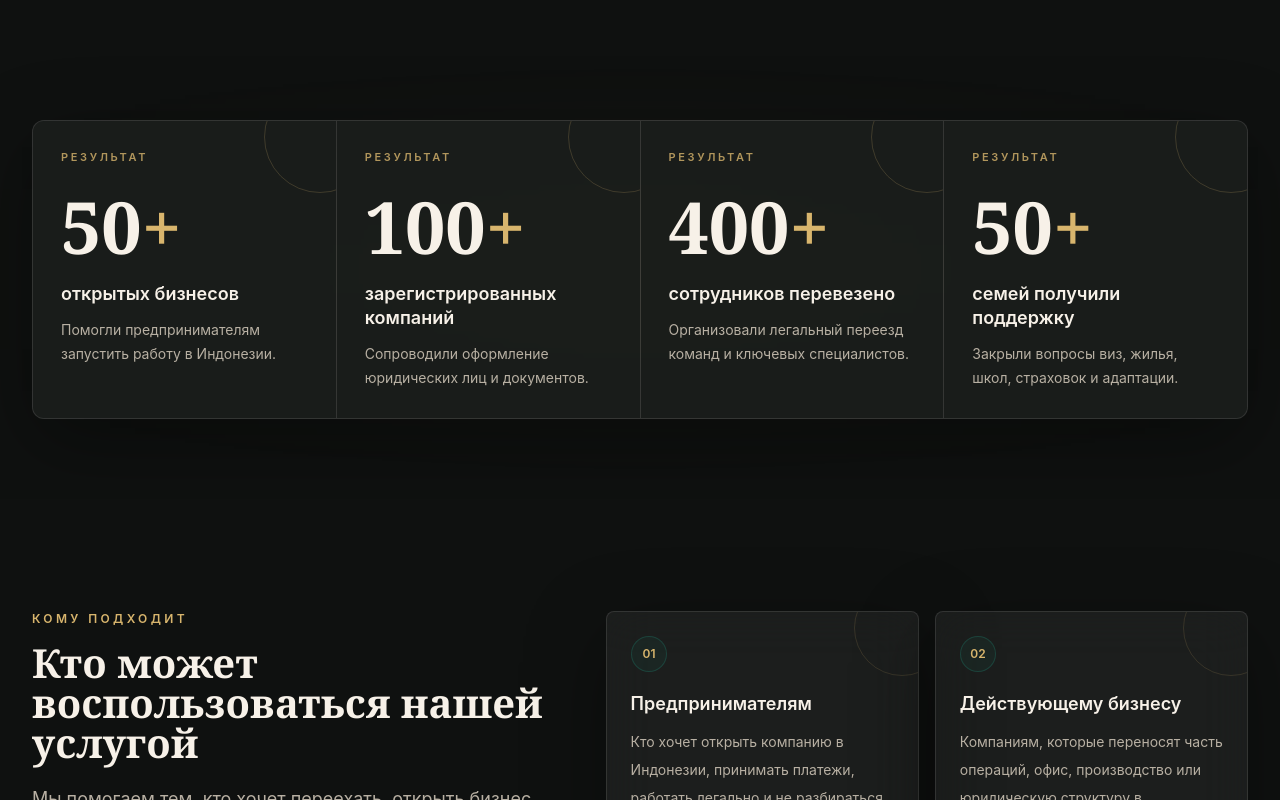
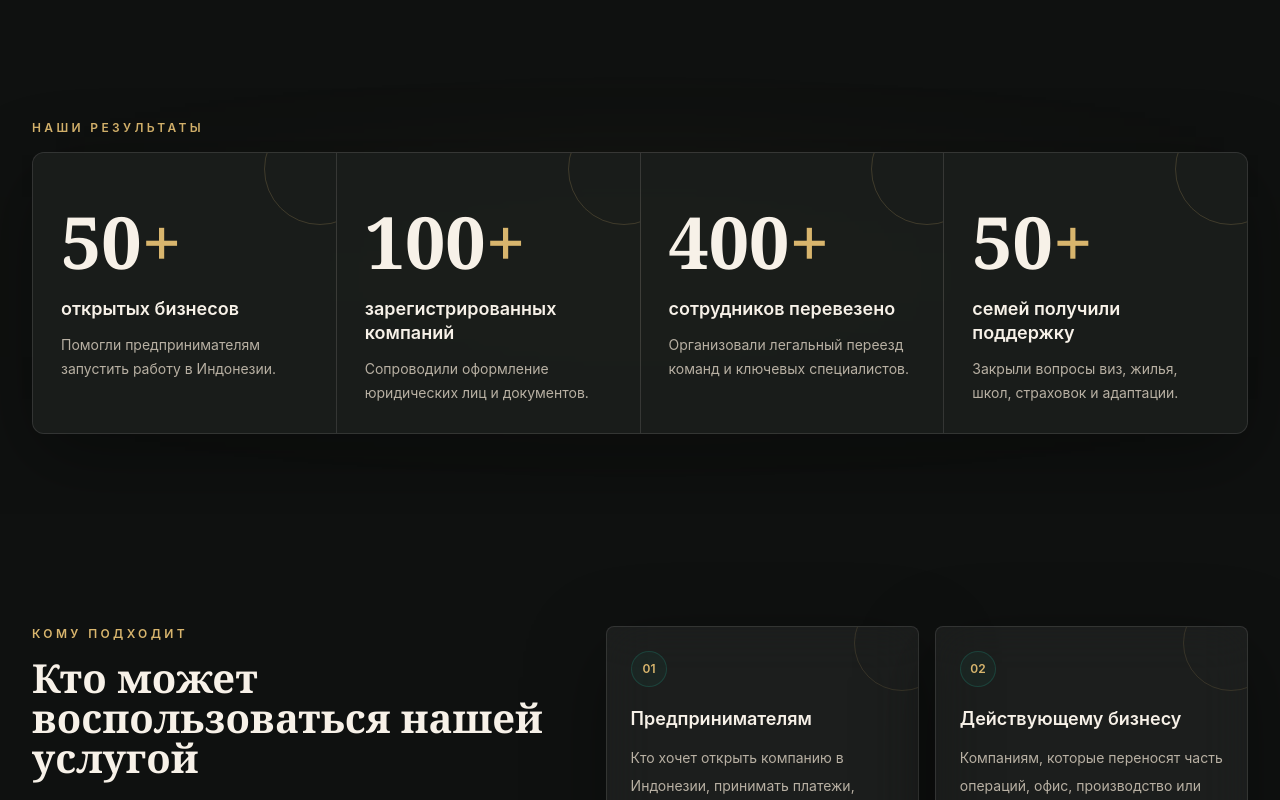
Before and after one commit to Slavik6661/langing, a React (Vite) app: page / in a window 1280 px wide. Shown: the part 880-1680 px from the top of the page. Built offline with nearby package versions, Linux system fonts and the light colour scheme.

Commit message:
Updated image links and added the "Our Results" header to the statistics section

```diff
--- a/src/data/images.js
+++ b/src/data/images.js
@@ -1,7 +1,7 @@
 export const images = {
   hero: "https://images.unsplash.com/photo-1741682740026-4147b4197806?auto=format&fit=crop&fm=jpg&q=78&w=1800",
   business:
-    "https://images.unsplash.com/photo-1741682740026-4147b4197806?auto=format&fit=crop&fm=jpg&q=76&w=1400",
+    "https://images.pexels.com/photos/8933650/pexels-photo-8933650.jpeg?auto=compress&cs=tinysrgb&w=1400",
   property:
     "https://images.unsplash.com/photo-1728048756779-ed7f123d371f?auto=format&fit=crop&fm=jpg&q=76&w=1400",
   family:
--- a/src/sections/StatsSection.jsx
+++ b/src/sections/StatsSection.jsx
@@ -70,7 +70,11 @@ export default function StatsSection() {
       className="relative isolate overflow-hidden py-16 sm:py-20"
     >
       <div className="absolute inset-x-0 top-1/2 -z-10 h-40 -translate-y-1/2 bg-gradient-to-r from-transparent via-gold/10 to-transparent blur-3xl" />
+
       <div className="container-premium">
+        <p className="mb-4 max-w-full break-words text-[11px] font-semibold uppercase tracking-[0.16em] text-gold sm:text-xs sm:tracking-[0.28em]">
+          {"Наши результаты"}
+        </p>
         <Reveal className="glass-panel overflow-hidden rounded-xl">
           <div className="grid gap-px bg-white/10 md:grid-cols-2 lg:grid-cols-4">
             {stats.map((item, index) => (
@@ -85,9 +89,7 @@ export default function StatsSection() {
               >
                 <div className="absolute inset-x-6 top-0 h-px origin-left scale-x-0 bg-gold/70 transition duration-700 group-hover:scale-x-100" />
                 <div className="absolute -right-10 -top-10 h-28 w-28 rounded-full border border-gold/20 transition duration-700 group-hover:scale-125 group-hover:border-gold/40" />
-                <p className="text-[11px] font-semibold uppercase tracking-[0.18em] text-gold/80 sm:tracking-[0.24em]">
-                  Результат
-                </p>
+
                 <p className="mt-6 font-display text-6xl font-semibold leading-none text-ivory sm:text-7xl">
                   <AnimatedNumber start={isVisible} target={item.value} />
                 </p>
```
